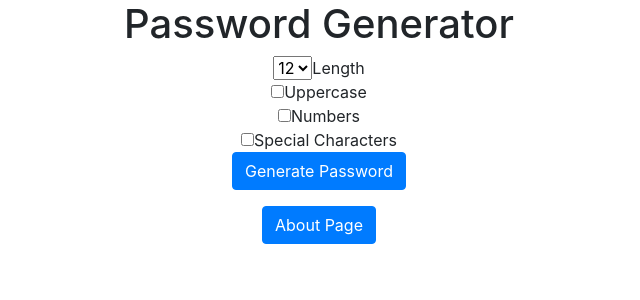
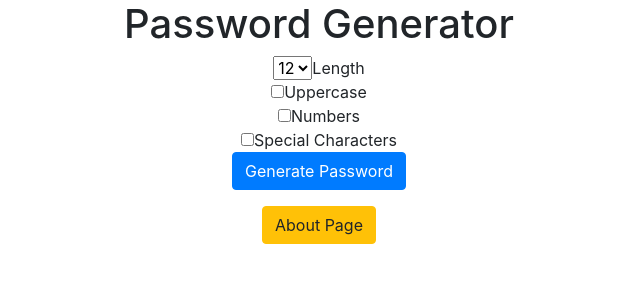
Before and after one commit to orsyr/django4-password-generator, a Django app: page / in a window 1280 px wide. Shown: the top 300 px of the page, without its empty margins (321-961 px from the left). Run offline with Django 4.2, Linux system fonts and the light colour scheme.

Commit message:
Changed color of my button

```diff
--- a/generator/templates/generator/home.html
+++ b/generator/templates/generator/home.html
@@ -36,7 +36,7 @@
 
 
         </form>
-        <a href="{% url 'about' %}" class="btn btn-primary">About Page</a>
+        <a href="{% url 'about' %}" class="btn btn-warning">About Page</a>
     </div>
 
 
```
